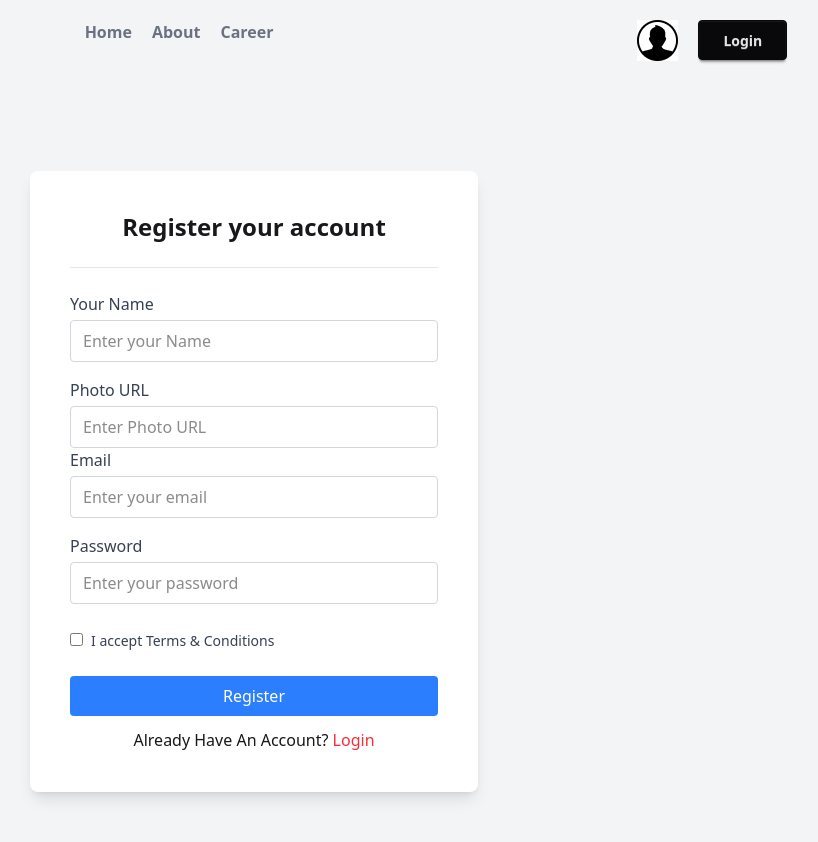
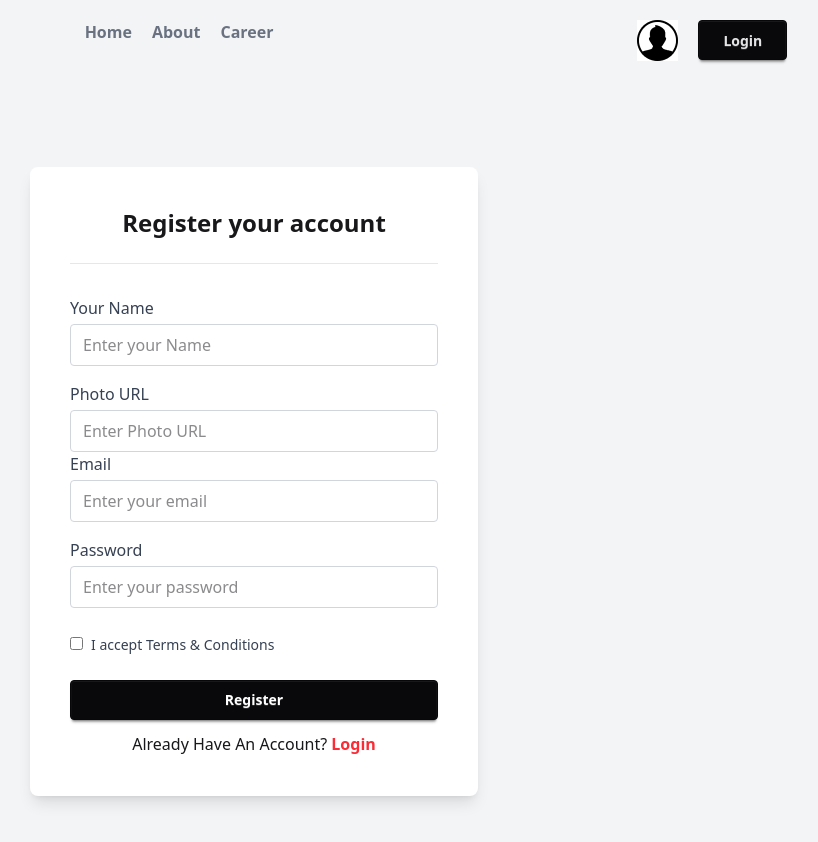
Before and after one commit to mdanikislam/dragon-news, a React (Vite) app: page /auth/register in a window 1280 px wide. Shown: the top 842 px of the page, without its empty margins (386-1204 px from the left). Built offline with nearby package versions, Linux system fonts and the light colour scheme.

Commit message:
login update

```diff
--- a/src/Components/Navbar.jsx
+++ b/src/Components/Navbar.jsx
@@ -6,7 +6,7 @@ const Navbar = () => {
         <div className="md:flex justify-between">
             <div></div>
             <div className="flex gap-5 text-gray-500 font-bold">
-                <Link>Home</Link>
+                <Link to='/'>Home</Link>
                 <Link>About</Link>
                 <Link>Career</Link>
             </div>
--- a/src/pages/Login.jsx
+++ b/src/pages/Login.jsx
@@ -35,7 +35,7 @@ const Login = () => {
             >
               Login
             </button>
-            <p className="text-center pt-3">Don't Have An Account? <span  className="text-red-500"><Link to='/auth/register'>Register</Link></span></p>
+            <p className="text-center pt-3">Don't Have An Account? <span  className="text-red-500 font-bold"><Link to='/auth/register'>Register</Link></span></p>
           </form>
         </div>
       </div>
--- a/src/pages/Register.jsx
+++ b/src/pages/Register.jsx
@@ -1,4 +1,4 @@
-import Checkbox from "daisyui/components/checkbox";
+
 import { Link } from "react-router";
 
 const Register = () => {
@@ -7,7 +7,7 @@ const Register = () => {
       <div className="flex items-center justify-center min-h-screen bg-gray-100">
         <div className="bg-white shadow-lg rounded-lg p-10 w-full max-w-md">
           <h2 className="text-2xl font-semibold text-center mb-6">Register your account</h2>
-          <hr className="text-gray-200 py-3" />
+          <hr className="text-gray-200 py-4" />
           <form>
             <div className="mb-4">
                 <label className="block text-gray-700 mb-1" htmlFor="name">Your Name</label>
@@ -52,11 +52,11 @@ const Register = () => {
             </div>
             <button
               type="submit"
-              className="w-full bg-blue-500 text-white py-2 rounded hover:bg-blue-600 transition duration-200"
+              className="w-full btn btn-neutral text-white font text-md py-2 rounded hover:bg-gray-800 transition duration-200"
             >
               Register
             </button>
-            <p className="text-center pt-3">Already Have An Account? <span  className="text-red-500"><Link to='/auth/login'>Login</Link></span></p>
+            <p className="text-center pt-3">Already Have An Account? <span  className="text-red-500 font-bold"><Link to='/auth/login'>Login</Link></span></p>
           </form>
         </div>
       </div>
--- a/src/routes/router.jsx
+++ b/src/routes/router.jsx
@@ -36,7 +36,8 @@ const router =createBrowserRouter([
             {
                 path:'/auth/register',
                 element:<Register></Register>
-            }
+            },
+
         ]
     },
     {
```
